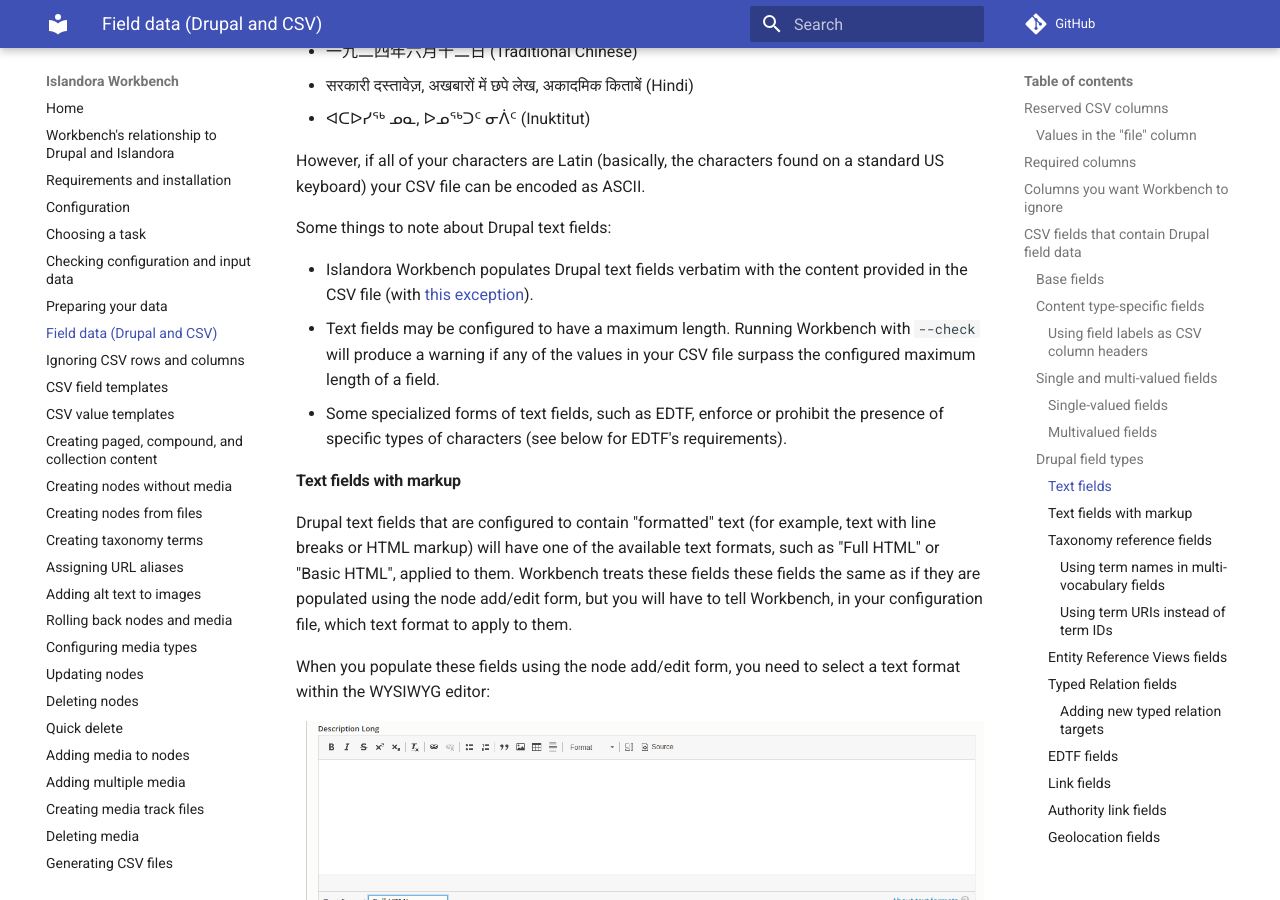
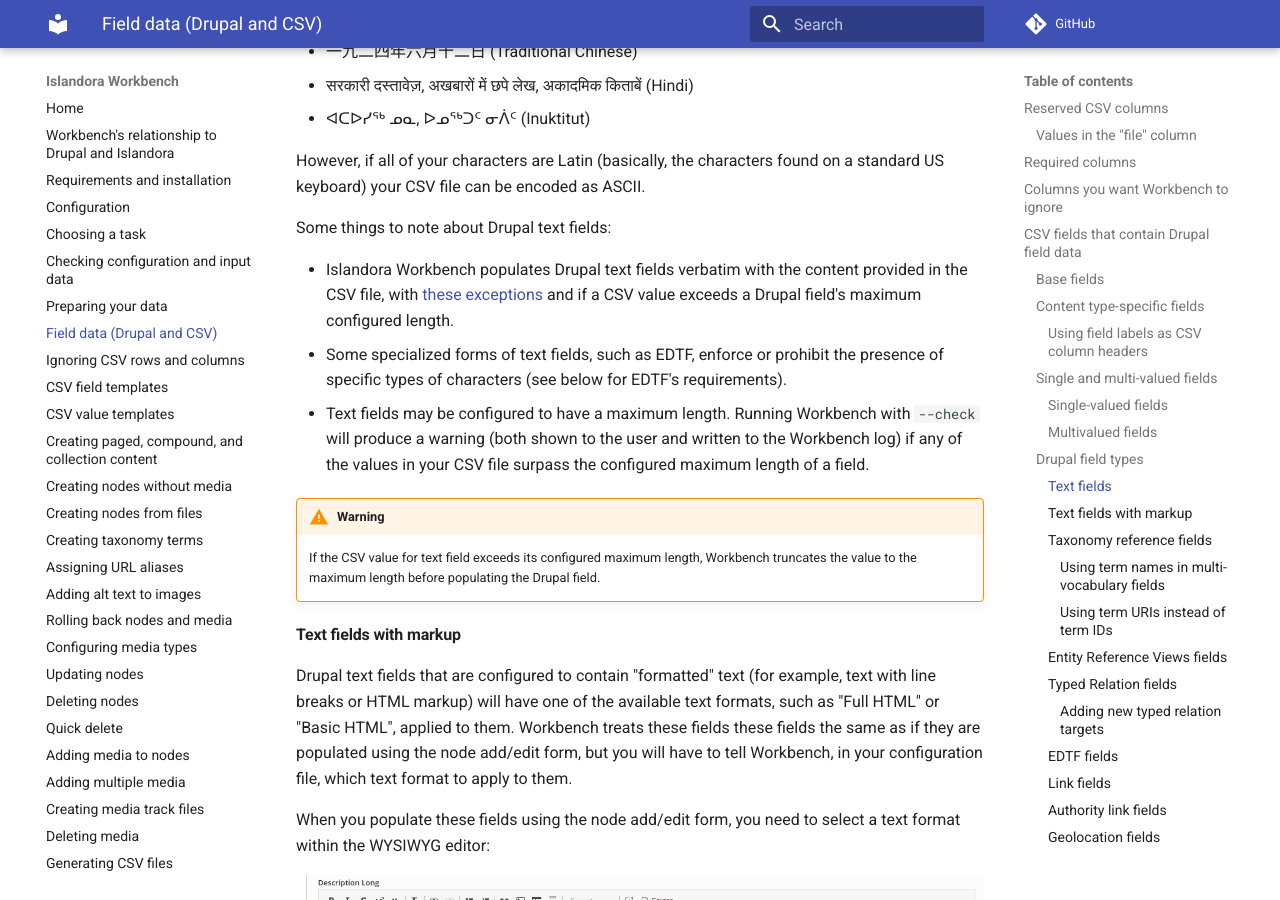
Before and after one commit to mjordan/islandora_workbench_docs, an MkDocs documentation site: the page built from docs/fields.md, in a window 1280 px wide and 900 px high, scrolled down 8255 px. Built offline with MkDocs 1.6.1 and Material for MkDocs 9.7.7, drawn with Linux system fonts in a browser that asks for light colours; comment, search, counter and statistics services are not loaded.

Commit message:
Clarified in https://mjordan.github.io/islandora_workbench_docs/fields/#text-fields that Workbench truncates CSV values for text fields that exceed the field's configured maximum length.

```diff
--- a/docs/fields.md
+++ b/docs/fields.md
@@ -199,9 +199,12 @@
 
 Some things to note about Drupal text fields:
 
-* Islandora Workbench populates Drupal text fields verbatim with the content provided in the CSV file (with [this exception](/islandora_workbench_docs/preparing_data/#how-workbench-cleans-your-input-data)).
-* Text fields may be configured to have a maximum length. Running Workbench with `--check` will produce a warning if any of the values in your CSV file surpass the configured maximum length of a field.
+* Islandora Workbench populates Drupal text fields verbatim with the content provided in the CSV file, with [these exceptions](/islandora_workbench_docs/preparing_data/#how-workbench-cleans-your-input-data) and if a CSV value exceeds a Drupal field's maximum configured length.
 * Some specialized forms of text fields, such as EDTF, enforce or prohibit the presence of specific types of characters (see below for EDTF's requirements).
+* Text fields may be configured to have a maximum length. Running Workbench with `--check` will produce a warning (both shown to the user and written to the Workbench log) if any of the values in your CSV file surpass the configured maximum length of a field.
+
+!!! warning
+    If the CSV value for text field exceeds its configured maximum length, Workbench truncates the value to the maximum length before populating the Drupal field.
 
 #### Text fields with markup
 
```
Also changed, not shown: docs/changelog.md (+1 -0 lines).
